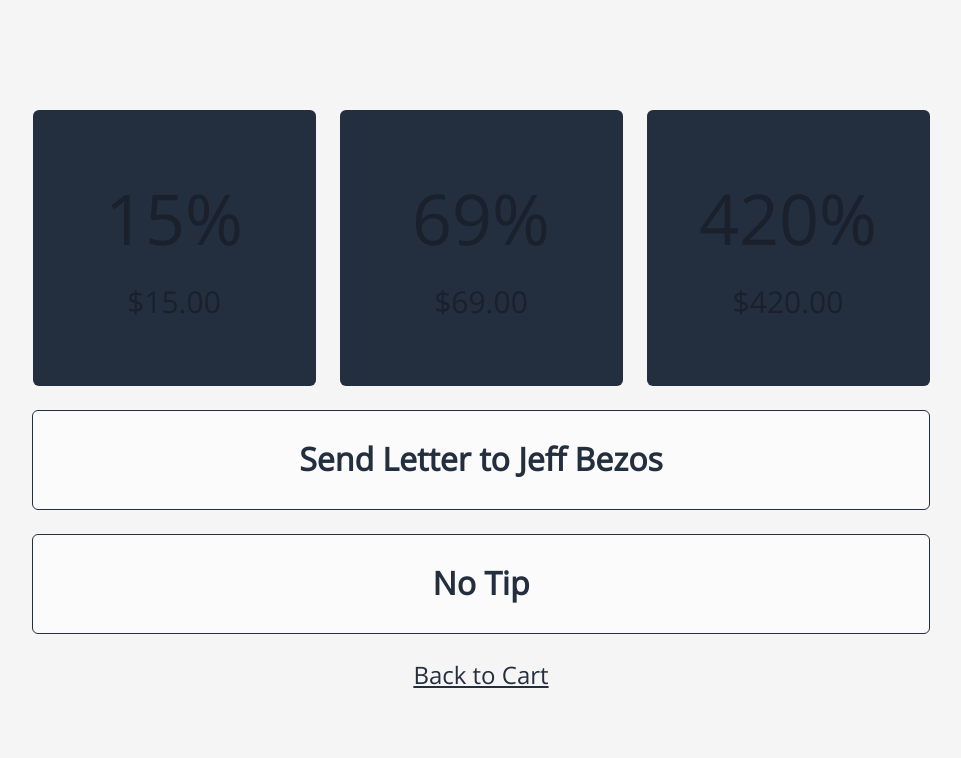
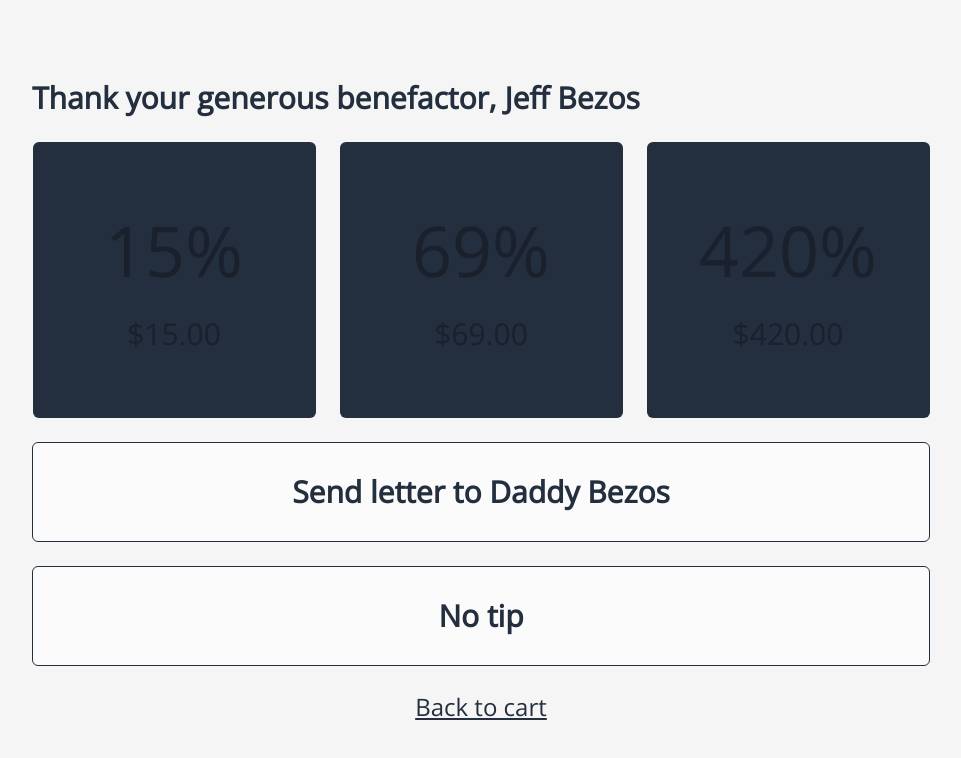
Before and after one commit to nagmak/daddy-bezos, a React (Create React App) app: page / in a window 1280 px wide. Shown: the top 758 px of the page, without its empty margins (159-1120 px from the left). Built offline with nearby package versions, Linux system fonts and the light colour scheme.

Commit message:
edited design branch

```diff
--- a/src/love-letter.tsx
+++ b/src/love-letter.tsx
@@ -3,23 +3,24 @@ import { Stack, Text, Box, Button } from '@chakra-ui/react'
 function LoveLetter(props: any) {
   return (
     <Stack align="flex-start" direction="column" pt="24px" pb="24px">
-        <Text color="#000000" fontSize="32px" fontFamily="Open Sans" fontWeight="600" fontStyle="normal" lineHeight="44px">Your Letter to Jeff Bezos</Text>
-        <Text pb="24px" pr="24px" align="left" color="#000000" fontSize="16px" fontFamily="Open Sans" fontWeight="400" fontStyle="normal" lineHeight="27px">(Yes, this will actually be emailed to him.)</Text>
-        <Box width="898px" height="467px" border="2px solid #232F3E" borderRadius="8px">
-            <Text pl="24px" pt="24px" pr="24px" align="left" color="#000000" fontSize="20px" fontFamily="Open Sans" fontWeight="400" fontStyle="normal" lineHeight="27px">Dear Daddy Bezos,</Text>
-            <Text pl="24px" pt="24px" pr="24px" align="left" color="#000000" fontSize="20px" fontFamily="Open Sans" fontWeight="400" fontStyle="normal" lineHeight="27px">Oh, my sweet, sexy Bezos - I’m just about to buy a [INSERT ITEM NAME HERE], something I can only do because of your big juicy business brain. Jeff, my darling, I’m so very sorry I couldn’t send you tip money, but I hope you accept my sincere words of affection instead. From the bottom of my heart, THANK YOU for contributing so much good to this world. I wish I was at the Amazon HQ with you right now so I could give you a big smooch right on your beautiful bald head.</Text>
-            <Text pl="24px" pt="24px" pr="24px" align="left" color="#000000" fontSize="20px" fontFamily="Open Sans" fontWeight="400" fontStyle="normal" lineHeight="27px">XOXO, </Text>
-            <Text pl="24px" pt="24px" pr="24px" align="left" color="#000000" fontSize="20px" fontFamily="Open Sans" fontWeight="400" fontStyle="normal" lineHeight="27px">[INSERT NAME HERE], the #1 Bezos Babe</Text>
+
+        <Text color="#000000" fontSize="30px" fontFamily="Open Sans" fontWeight="600" fontStyle="normal" lineHeight="41px">Your Letter to Jeff Bezos</Text>
+        <Text pb="16px" pr="24px" align="left" color="#000000" fontSize="18px" fontFamily="Open Sans" fontWeight="400" fontStyle="normal" lineHeight="25px">(Yes, this will actually be emailed to him.)</Text>
+        <Box width="746px" height="389px" border="1px solid #232F3E" borderRadius="8px">
+            <Text pl="24px" pt="24px" pr="24px" align="left" color="#000000" fontSize="18px" fontFamily="Open Sans" fontWeight="400" fontStyle="normal" lineHeight="25px">Dear Daddy Bezos,</Text>
+            <Text pl="24px" pt="24px" pr="24px" align="left" color="#000000" fontSize="18px" fontFamily="Open Sans" fontWeight="400" fontStyle="normal" lineHeight="25px">Oh, my sweet, sexy Bezos - I’m just about to buy a [INSERT ITEM NAME HERE], something I can only do because of your big juicy business brain. Jeff, my darling, I’m so very sorry I couldn’t send you tip money, but I hope you accept my sincere words of affection instead. From the bottom of my heart, THANK YOU for contributing so much good to this world. I wish I was at the Amazon HQ with you right now so I could give you a big smooch right on your beautiful bald head.</Text>
+            <Text pl="24px" pt="24px" pr="24px" align="left" color="#000000" fontSize="18px" fontFamily="Open Sans" fontWeight="400" fontStyle="normal" lineHeight="25px">XOXO, </Text>
+            <Text pl="24px" pt="24px" pr="24px" align="left" color="#000000" fontSize="18px" fontFamily="Open Sans" fontWeight="400" fontStyle="normal" lineHeight="25px">[INSERT NAME HERE], the #1 Bezos Babe</Text>
         </Box>
-        <Stack direction="row" spacing="26px" pt="24px">
+        <Stack direction="row" spacing="24px" pt="24px">
         <Button onClick={() => {
             props.setIsLoveLetter(false);
             props.setIsConfetti(false);
-            }}backgroundColor="#FBFBFB" borderColor="#232F3E" borderWidth="1px" fontSize="24px" fontStyle="normal" fontFamily="Open Sans" fontWeight="600" color="#232F3E" width="437px" height="100px" left="0px" top="0px">
-        Back to Tip Options
+            }}backgroundColor="#FBFBFB" borderColor="#232F3E" borderWidth="1px" fontSize="20px" fontStyle="normal" fontFamily="Open Sans" fontWeight="600" color="#232F3E" width="361px" height="68px" left="0px" top="0px">
+        Back to tip options
             </Button>
-            <Button onClick={() => props.setIsConfetti(true)} backgroundColor="#F7CA00" borderColor="#BC9A00" borderWidth="1px" fontSize="24px" fontStyle="normal" fontFamily="Open Sans" fontWeight="600" color="#232F3E" width="437px" height="100px" left="0px" top="0px">
-        Send Letter
+            <Button onClick={() => props.setIsConfetti(true)} backgroundColor="#232F3E" borderColor="#232F3E" borderWidth="1px" fontSize="20px" fontStyle="normal" fontFamily="Open Sans" fontWeight="600" color="#FFFFF" width="361px" height="68px" left="0px" top="0px">
+        Send letter
             </Button>
         </Stack>
     </Stack>
--- a/src/tipping-screen.tsx
+++ b/src/tipping-screen.tsx
@@ -17,8 +17,10 @@ function TippingScreen() {
         <LoveLetter setIsConfetti={setIsConfetti} setIsLoveLetter={setIsLoveLetter}/>
     ): (
     <div className="bezos-tipping-screen">
+        <Text align="left" pb="24px" color="#232F3E" fontSize="30px" fontFamily="Open Sans" fontWeight="600" fontStyle="normal" lineHeight="41px">Thank your generous benefactor, Jeff Bezos</Text>
+
         <Stack spacing="24px" direction='column' align='center'>
-            <Stack spacing="24px" direction='row' align='center'>
+           <Stack spacing="24px" direction='row' align='center'>
                 <Button backgroundColor="#232F3E" width="283px" height="276px" left="0px" top="0px" _hover={{
                     backgroundColor: "gray.200", color:"#232F3E", borderColor:"#232F3E", borderWidth:"1px"
                 }
@@ -52,7 +54,7 @@ function TippingScreen() {
             backgroundColor="#FBFBFB"
             borderColor="#232F3E"
             borderWidth="1px"
-            fontSize="32px"
+            fontSize="30px"
             fontStyle="normal"
             fontFamily="Open Sans"
             fontWeight="600"
@@ -61,13 +63,13 @@ function TippingScreen() {
             height="100px"
             left="0px"
             top="0px">
-                    Send Letter to Jeff Bezos
+                    Send letter to Daddy Bezos
             </Button>
-            <Button backgroundColor="#FBFBFB" borderColor="#232F3E" borderWidth="1px" fontSize="32px" fontStyle="normal" fontFamily="Open Sans" fontWeight="600" color="#232F3E" width="898px" height="100px" left="0px" top="0px">
-                    No Tip
+            <Button backgroundColor="#FBFBFB" borderColor="#232F3E" borderWidth="1px" fontSize="30px" fontStyle="normal" fontFamily="Open Sans" fontWeight="600" color="#232F3E" width="898px" height="100px" left="0px" top="0px">
+                    No tip
             </Button>
             <Button color="#232F3E" fontSize="24px" fontStyle="normal" fontFamily="Open Sans" fontWeight="400" left="0px" top="0px" variant='link' textDecoration="underline">
-                Back to Cart
+                Back to cart
             </Button>
         </Stack>
     </div>)
```
